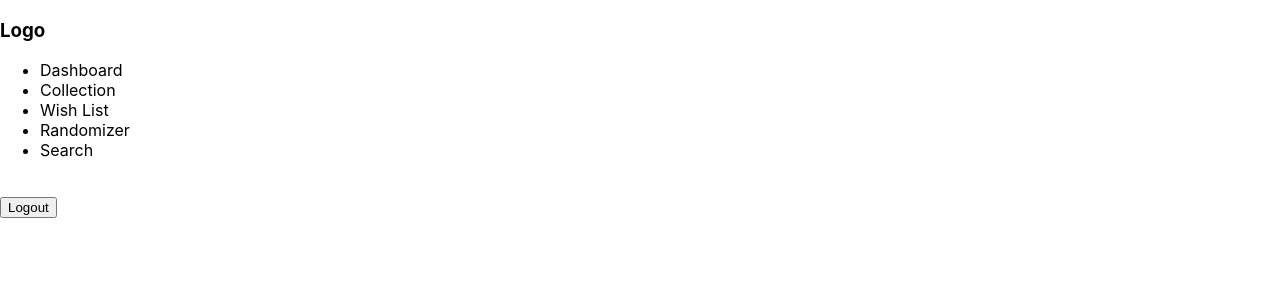
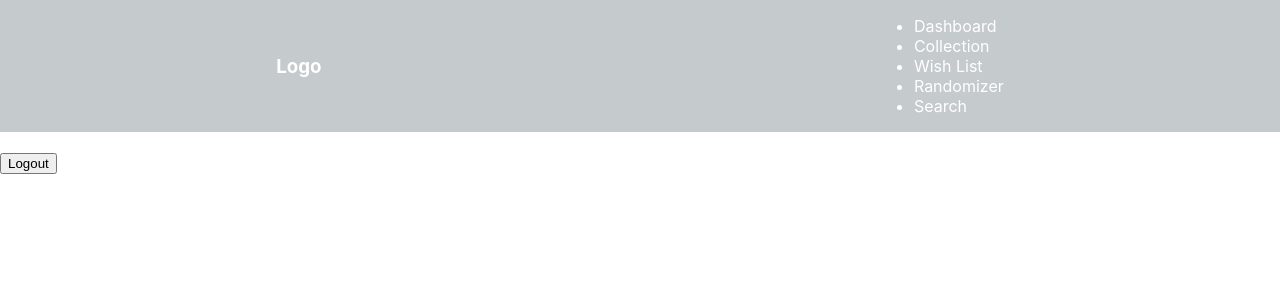
Before and after one commit to debersole81/audiophile, a React (Create React App) app: page /dashboard in a window 1280 px wide. Shown: the top 300 px of the page. Built offline with nearby package versions, Linux system fonts and the light colour scheme.

Commit message:
Added nav classname to nav element

```diff
--- a/src/components/Nav.js
+++ b/src/components/Nav.js
@@ -4,7 +4,7 @@ import "../App.css";
 function Nav() {
 
     return (
-        <nav>
+        <nav className="nav">
             <h3>Logo</h3>
             <ul>
                 <li>Dashboard</li>
```
